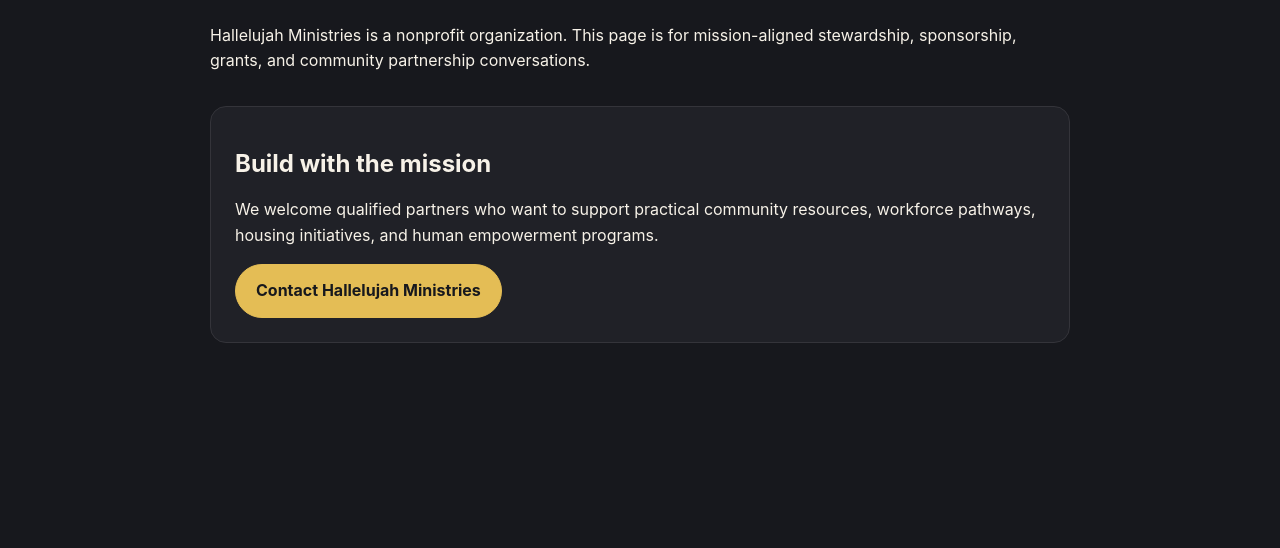
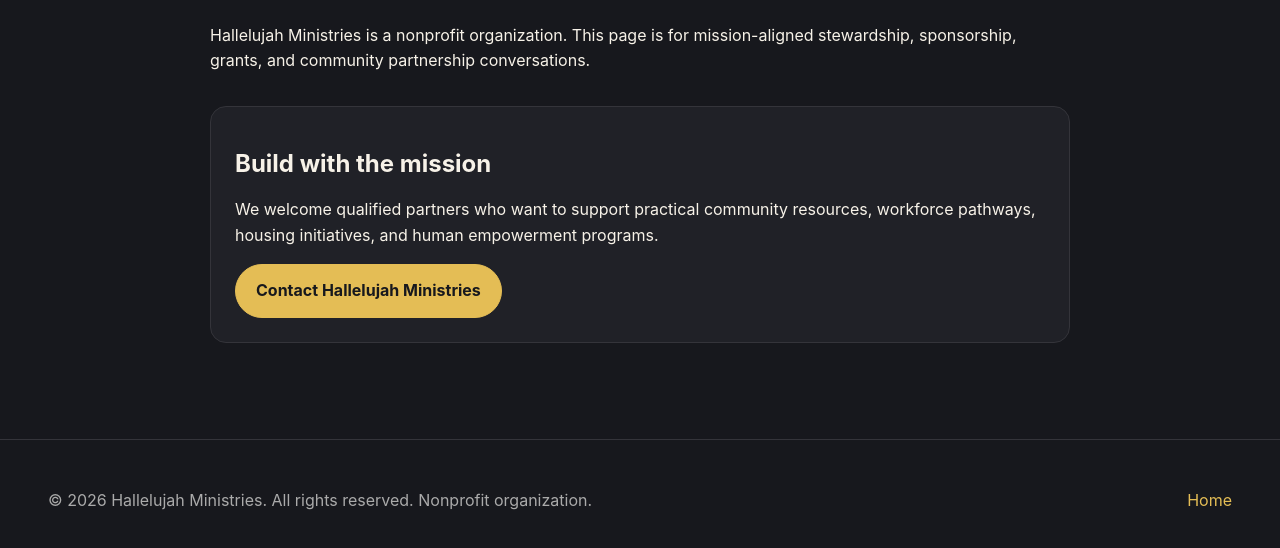
Before and after one commit to stpetepower-afk/hallelujah-ministries-site, a plain HTML site: page stewardship/index.html in a window 1280 px wide. Shown: the part 348-896 px from the top of the page. Before the commit the page ends 800 px from the top, so only its background shows below. Drawn offline with Linux system fonts and the light colour scheme.

Commit message:
fix(footer): normalize stewardship footer wording

```diff
--- a/stewardship/index.html
+++ b/stewardship/index.html
@@ -18,5 +18,6 @@
       <p><a class="button" href="/#contact">Contact Hallelujah Ministries</a></p>
     </section>
   </main>
+  <footer class="site-footer"><p>© 2026 Hallelujah Ministries. All rights reserved. Nonprofit organization.</p><p><a href="/">Home</a></p></footer>
 </body>
 </html>
```
